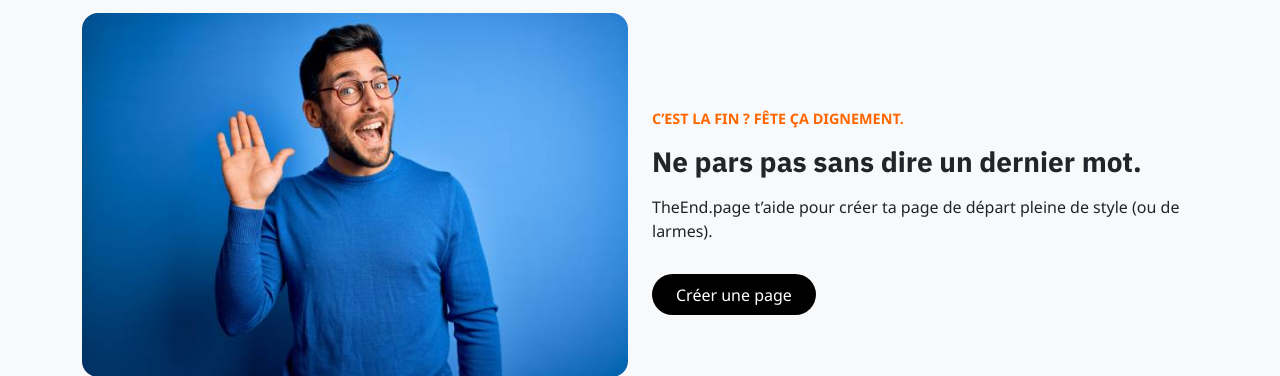
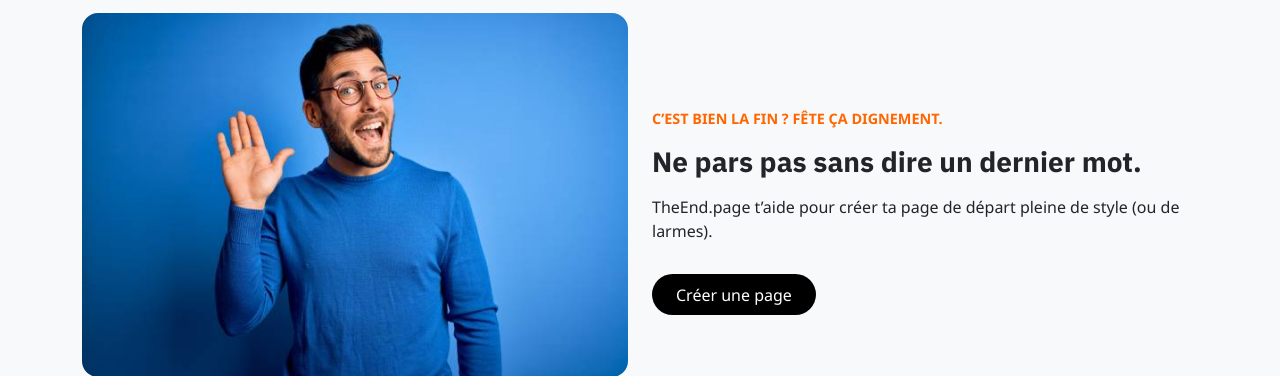
Before and after one commit to Alouda-Webcup/UI-UX, a PHP site: page / in a window 1280 px wide. Shown: the part 1391-1767 px from the top of the page. Run offline with PHP 8.4, Linux system fonts and the light colour scheme.

Commit message:
Working version of delays

```diff
--- a/index.php
+++ b/index.php
@@ -82,7 +82,7 @@
 
         <div class="col-md-6" data-aos="fade-up" data-aos-delay="400">
             <br>
-        <p class="text-orange">C’est la fin ? Fête ça dignement.</p>
+        <p class="text-orange">C’est bien la fin ? Fête ça dignement.</p>
         <h3 class="fw-bold" id="title2">Ne pars pas sans dire un dernier mot.</h3>
         <p class="mt-3">TheEnd.page t’aide pour créer ta page de départ pleine de style (ou de larmes).</p>
         <br>
```
